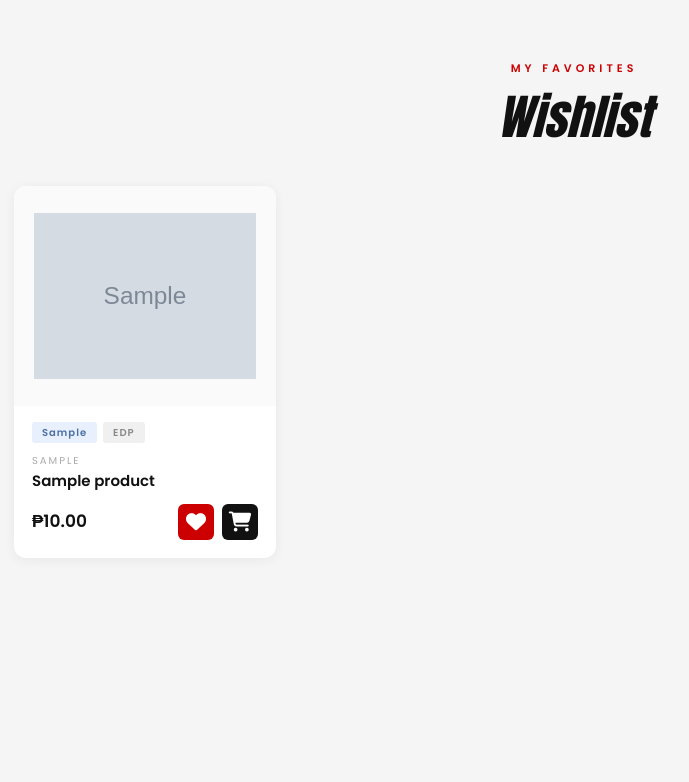
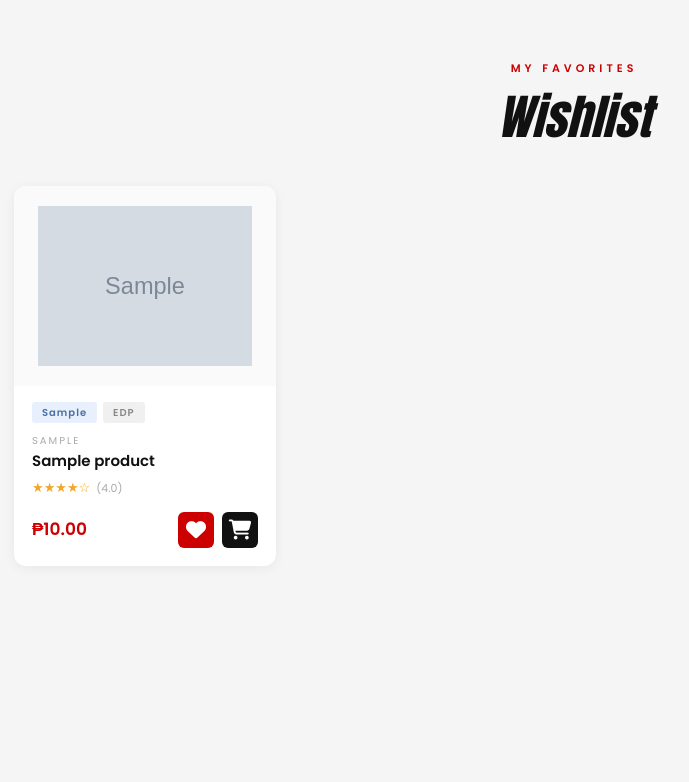
Before and after one commit to StanICT/DeepScent, a Flask app: page /favorites in a window 1280 px wide. Shown: the part 78-860 px from the top of the page, without its empty margins (66-755 px from the left). Run offline with Flask 3, Linux system fonts and the light colour scheme; a user stored in the database is signed in; tables that the repository leaves empty hold one stand-in row (values such as "Sample post"); grey boxes marked "Sample" are stand-in pictures; some libraries are stand-ins or nearby versions.

Commit message:
feat: match favorites card UI to products page (badges, ratings, discount price)

```diff
--- a/website/templates/favorites.html
+++ b/website/templates/favorites.html
@@ -13,7 +13,18 @@
         {% for item in items %}
         <div class="product-card" id="fav-card-{{ item.product_id }}">
             <div class="product-img-wrap">
-                <img src="{{ url_for('static', filename='uploads/' ~ item.product.image) }}" alt="{{ item.product.name }}">
+                {% if item.product.discount %}
+                <div class="product-badge-sale">SAVE {{ item.product.discount }}%</div>
+                {% endif %}
+                {% set total_stock = (item.product.stock_50ml or 0) + (item.product.stock_100ml or 0) %}
+                {% if total_stock == 0 %}
+                <div class="product-badge-stock out">Out of Stock</div>
+                {% elif total_stock < 5 %}
+                <div class="product-badge-stock low">{{ total_stock }} left</div>
+                {% endif %}
+                <a href="{{ url_for('views.product_detail', product_id=item.product.id) }}">
+                    <img src="{{ url_for('static', filename='uploads/' ~ item.product.image) }}" alt="{{ item.product.name }}">
+                </a>
             </div>
             <div class="product-info">
                 <div class="product-tags">
@@ -21,9 +32,24 @@
                     <span class="tag tag-type">EDP</span>
                 </div>
                 <p class="product-brand">{{ item.product.brand }}</p>
-                <h3 class="product-name">{{ item.product.name }}</h3>
+                <a href="{{ url_for('views.product_detail', product_id=item.product.id) }}" style="text-decoration:none;">
+                    <h3 class="product-name">{{ item.product.name }}</h3>
+                </a>
+                <div class="product-rating">
+                    {% set r = (ratings[item.product.id].avg|int) if ratings and item.product.id in ratings else 0 %}
+                    {% set c = ratings[item.product.id].count if ratings and item.product.id in ratings else 0 %}
+                    <span class="stars">{% for i in range(1,6) %}{% if i <= r %}★{% else %}☆{% endif %}{% endfor %}</span>
+                    <span class="review-count">({{ ratings[item.product.id].avg if ratings and item.product.id in ratings else 0 }})</span>
+                </div>
                 <div class="product-footer">
-                    <span class="product-price">₱{{ "%.2f"|format(item.product.price) }}</span>
+                    <div class="product-price-wrap">
+                        {% if item.product.discount %}
+                        <span class="product-price-old">₱{{ "%.2f"|format(item.product.price) }}</span>
+                        <span class="product-price">₱{{ "%.2f"|format(item.product.price * (1 - item.product.discount / 100)) }}</span>
+                        {% else %}
+                        <span class="product-price">₱{{ "%.2f"|format(item.product.price) }}</span>
+                        {% endif %}
+                    </div>
                     <div class="product-actions">
                         <button class="product-action-btn heart-btn favorited"
                             data-id="{{ item.product_id }}"
@@ -32,7 +58,7 @@
                             <i class="fas fa-heart"></i>
                         </button>
                         <button class="product-action-btn cart-btn" title="Add to Cart"
-                            onclick="openCartModal('{{ item.product.id }}', '{{ item.product.name }}', {{ item.product.price }}, 'yes', '{{ url_for('static', filename='uploads/' ~ item.product.image) }}', '{{ item.product.brand }}', '{{ item.product.gender or 'UNISEX' }}', {{ item.product.price_100ml if item.product.price_100ml else item.product.price }})">
+                            onclick="openCartModal('{{ item.product.id }}', '{{ item.product.name }}', {{ item.product.price * (1 - item.product.discount / 100) if item.product.discount else item.product.price }}, 'yes', '{{ url_for('static', filename='uploads/' ~ item.product.image) }}', '{{ item.product.brand }}', '{{ item.product.gender or 'UNISEX' }}', {{ (item.product.price_100ml * (1 - item.product.discount / 100)) if item.product.price_100ml and item.product.discount else (item.product.price_100ml if item.product.price_100ml else item.product.price) }})">
                             <i class="fas fa-shopping-cart"></i>
                         </button>
                     </div>
@@ -64,17 +90,26 @@
 
     .product-card { background: #fff; border-radius: 12px; overflow: hidden; box-shadow: 0 2px 12px rgba(0,0,0,0.06); position: relative; transition: box-shadow 0.2s ease, transform 0.2s ease; }
     .product-card:hover { box-shadow: 0 8px 30px rgba(0,0,0,0.1); transform: translateY(-4px); }
-    .product-img-wrap { background: #fafafa; height: 220px; display: flex; align-items: center; justify-content: center; padding: 20px; }
-    .product-img-wrap img { max-height: 180px; max-width: 100%; object-fit: contain; }
+    .product-img-wrap { background: #fafafa; height: 200px; display: flex; align-items: center; justify-content: center; padding: 20px; position: relative; }
+    .product-img-wrap img { max-height: 160px; max-width: 100%; object-fit: contain; }
+    .product-badge-sale { position: absolute; top: 14px; left: 14px; background: #cc0000; color: #fff; font-size: 10px; font-weight: 700; letter-spacing: 1px; padding: 4px 10px; border-radius: 4px; z-index: 1; }
+    .product-badge-stock { position: absolute; bottom: 10px; left: 10px; font-size: 10px; font-weight: 700; letter-spacing: 1px; padding: 4px 10px; border-radius: 4px; z-index: 1; }
+    .product-badge-stock.out { background: #111; color: #fff; }
+    .product-badge-stock.low { background: #fff8e1; color: #f59e0b; }
     .product-info { padding: 16px 18px 18px; }
     .product-tags { display: flex; gap: 6px; margin-bottom: 10px; }
     .tag { font-size: 10px; font-weight: 600; letter-spacing: 1px; padding: 3px 10px; border-radius: 3px; }
     .tag-gender { background: #e8f0fe; color: #4a6fa5; }
     .tag-type { background: #f0f0f0; color: #888; }
     .product-brand { font-size: 10px; letter-spacing: 2px; color: #aaa; text-transform: uppercase; margin-bottom: 4px; }
-    .product-name { font-size: 15px; font-weight: 700; color: #111; margin: 0 0 14px; }
+    .product-name { font-size: 15px; font-weight: 700; color: #111; margin: 0 0 8px; }
+    .product-rating { display: flex; align-items: center; gap: 6px; margin-bottom: 14px; }
+    .stars { color: #f5a623; font-size: 13px; }
+    .review-count { font-size: 11px; color: #aaa; }
     .product-footer { display: flex; justify-content: space-between; align-items: center; }
-    .product-price { font-size: 17px; font-weight: 700; color: #111; }
+    .product-price-wrap { display: flex; flex-direction: column; gap: 2px; }
+    .product-price { font-size: 17px; font-weight: 700; color: #cc0000; }
+    .product-price-old { font-size: 12px; font-weight: 500; color: #aaa; text-decoration: line-through; }
     .product-actions { display: flex; gap: 8px; }
     .product-action-btn { width: 36px; height: 36px; background: #111; color: #fff; border: none; border-radius: 6px; cursor: pointer; font-size: 13px; display: flex; align-items: center; justify-content: center; text-decoration: none; transition: background 0.2s ease; }
     .product-action-btn:hover { background: #cc0000; color: #fff; }
--- a/website/views.py
+++ b/website/views.py
@@ -168,7 +168,11 @@ def cart_panel():
 @login_required
 def favorites():
     items = Favorite.query.filter_by(user_id=current_user.id).all()
-    return render_template('favorites.html', items=items)
+    ratings = {}
+    for i in items:
+        reviews = Review.query.filter_by(product_id=i.product_id).all()
+        ratings[i.product_id] = {'avg': round(sum(r.rating for r in reviews) / len(reviews), 1) if reviews else 0, 'count': len(reviews)}
+    return render_template('favorites.html', items=items, ratings=ratings)
 
 @views.route('/cart/login-required')
 def cart_login_required():
```
